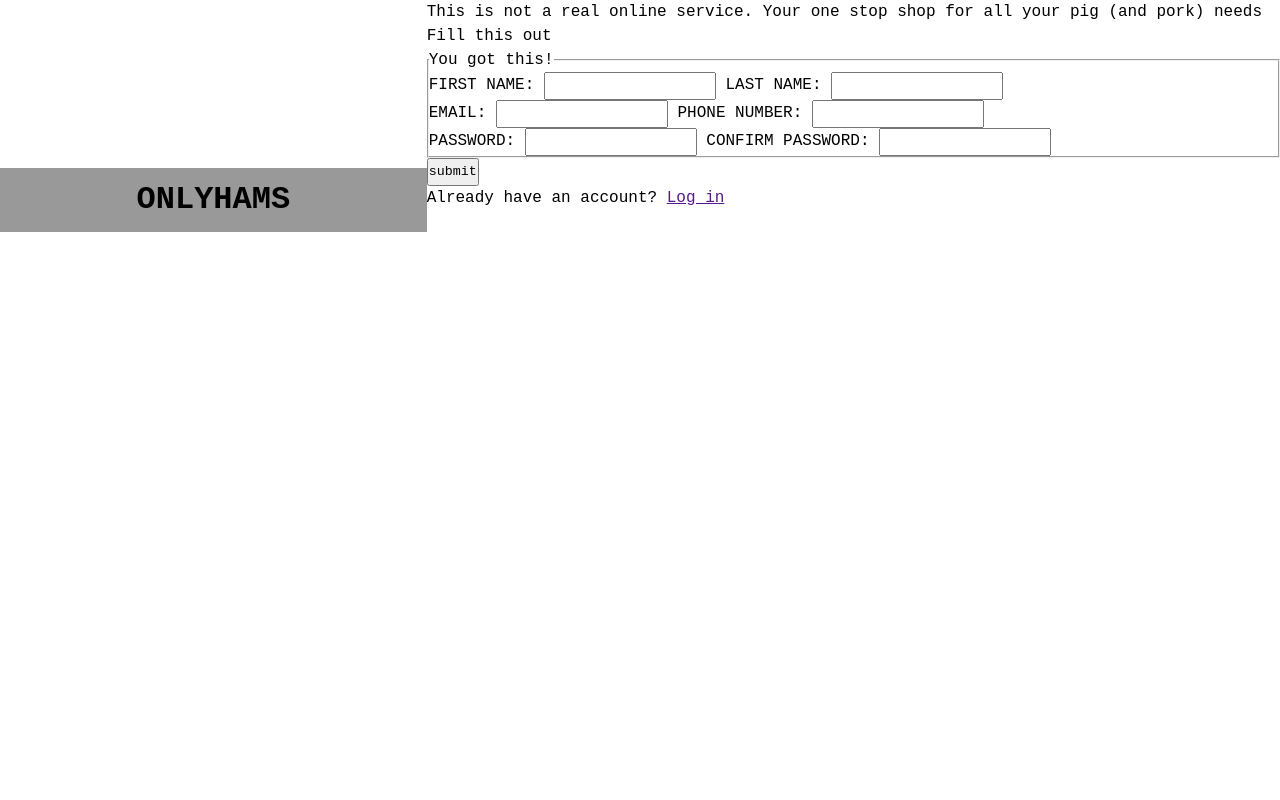
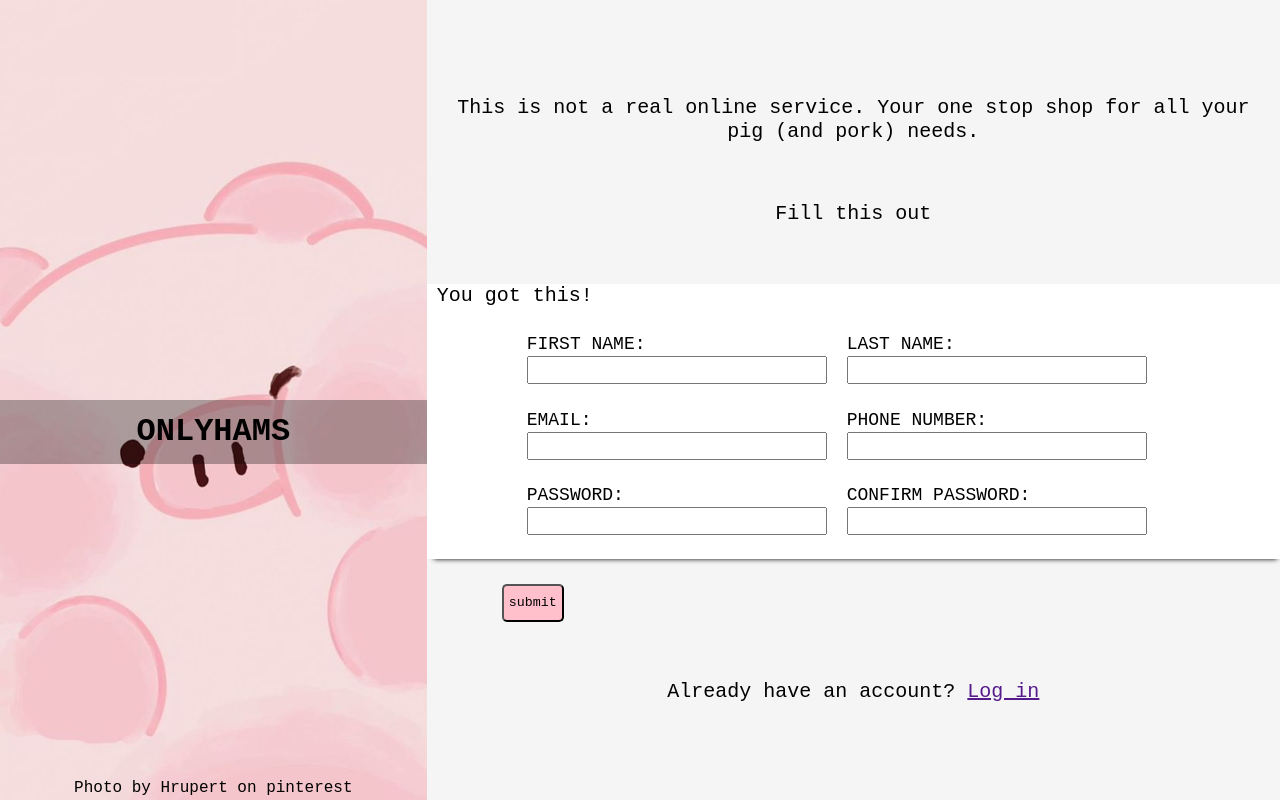
Before and after one commit to silverwolf1223/TOP-SignUpForm, a plain HTML site: page index.html in a window 1280 px wide. Drawn offline with Linux system fonts and the light colour scheme.

Commit message:
added background and css

```diff
--- a/index.html
+++ b/index.html
@@ -8,36 +8,51 @@
 </head>
 <body>
     <div class="titleSide">
+        <div class="titleHolder">
             <h1 id="title">
                 ONLYHAMS
             </h1>
         </div>
+        <p class="credit">Photo by Hrupert on pinterest</p>
+    </div>
     <div class="content">
-        <div>This is not a real online service. Your one stop shop for all your pig (and pork) needs</div>
+        <div>This is not a real online service. Your one stop shop for all your pig (and pork) needs.</div>
         <div>Fill this out</div>
         <form method="post" action="">
-            <fieldset>
+            <fieldset id="fieldset">
                 <legend>You got this!</legend>
                 <div class="formRow">
-                    <label for="firstName">FIRST NAME: </label>
+                    <div class="input">
+                        <label for="firstName" class="label">FIRST NAME: </label>
                         <input type="text" name="firstName" id="firstName">
+                    </div>
 
-                    <label for="lastName">LAST NAME: </label>
+                    <div class="input">
+                        <label for="lastName" class="label">LAST NAME: </label>
                         <input type="text" name="lastName" id="lastName">
                     </div>
+                </div>
                 <div class="formRow">
-                    <label for="email">EMAIL:  </label>
+                    <div class="input">
+                        <label for="email" class="label">EMAIL:  </label>
                         <input type="email" name="email" id="email">
+                    </div>
 
-                    <label for="phoneNumber">PHONE NUMBER: </label>
+                    <div class="input">
+                        <label for="phoneNumber" class="label">PHONE NUMBER: </label>
                         <input type="text" name="phoneNumber" id="phoneNumber">
                     </div>
+                </div>
                 <div class="formRow">
-                    <label for="password">PASSWORD:  </label>
+                    <div class="input">
+                        <label for="password" class="label">PASSWORD:  </label>
                         <input type="password" name="password" id="password">
+                    </div>
 
-                    <label for="passwordConfirm">CONFIRM PASSWORD: </label>
+                    <div class="input">
+                        <label for="passwordConfirm" class="label">CONFIRM PASSWORD: </label>
                         <input type="password" name="passwordConfirm" id="passwordConfirm">
+                    </div>
                 </div>
             </fieldset>
             <button type="submit">submit</button>
--- a/styles.css
+++ b/styles.css
@@ -13,23 +13,99 @@ body {
 }
 
 .titleSide {
+    display: flex;
+    flex-direction: column;
+    justify-content: space-between;
+    align-items: center;
+    background-image: url('img/pig.jpg');
+    background-repeat: no-repeat;
+    background-size: cover;
+    background-position: center center;
     height: 100vh;
     flex: 1;
+}
+
+.titleHolder {
     display: flex;
     justify-content: center;
     align-items: center;
+    width: 100%;
 }
 
 #title {
     position: relative;
-    bottom: 200px;
-    background-color: rgba(0, 0, 0, 0.4);
+    top: 400px;
+    background-color: rgba(0, 0, 0, 0.3);
     flex: 1;
     text-align: center;
     padding: 20px;
 }
 
+.credit {
+    position: relative;
+    text-align: center;
+    flex: 0;
+}
+
 .content {
+    background-color: whitesmoke;
+    font-size: 20px;
+    gap: 8px;
+    display: flex;
+    flex-direction: column;
+    justify-content: center;
+    align-items: center;
     height: 100vh;
     flex: 2;
 }
+
+.content > div {
+    margin: 25px;
+    text-align: center;
+}
+
+form {
+    width: 100%;
+}
+
+legend {
+    padding-top: 25px;
+    padding-left: 10px;
+}
+
+#fieldset {
+    display: flex;
+    flex-direction: column;
+    align-items: start;
+    justify-content: space-evenly;
+    background-color: white;
+    border: 0px;
+    width: 100%;
+    height: 300px;
+    box-shadow: 2px 5px 5px -5px black;
+}
+
+.formRow {
+    display: flex;
+    justify-content: start;
+    width: 100%;
+    padding-left: 100px;
+    gap: 20px;
+}
+
+.input {
+    display: flex;
+    flex-direction: column;
+    width: 300px;
+}
+
+.label {
+    font-size: 18px;
+}
+
+button {
+    margin: 25px 75px;
+    border-radius: 5px;
+    background-color: pink;
+    padding: 5px;
+}
```
Also changed, not shown: img/pig.jpg (added). Lines whose indentation alone changed are shown as unchanged.
